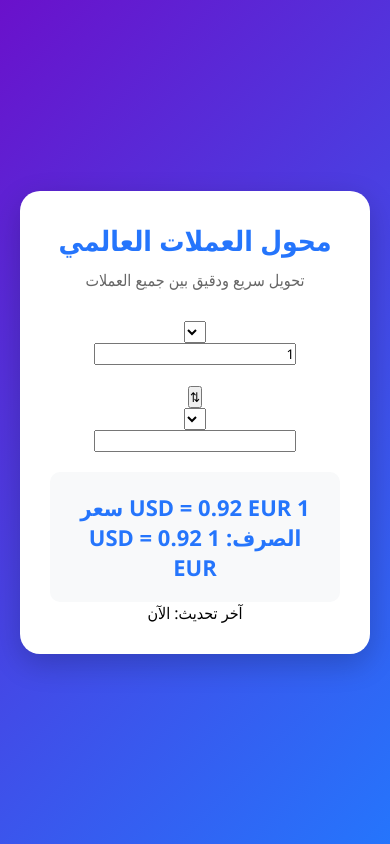
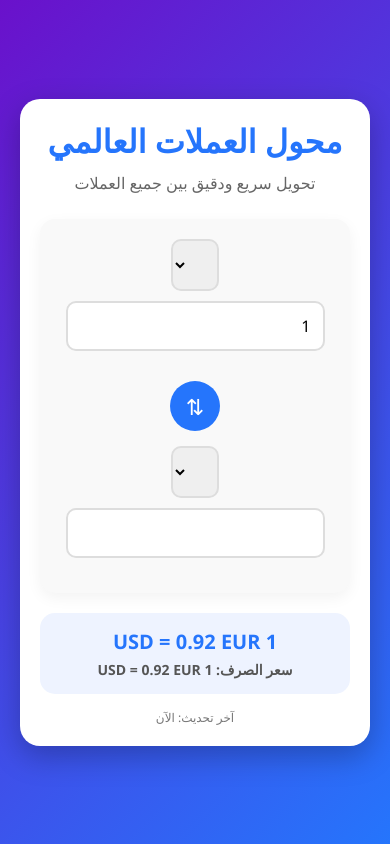
Before and after one commit to alpraa09-blip/Attrd, a plain HTML site: page index.html in a window 390 px wide. Drawn offline with Linux system fonts and the light colour scheme; no server answers.

Commit message:
Update Style.css

```diff
--- a/Style.css
+++ b/Style.css
@@ -2,122 +2,117 @@
   margin: 0;
   padding: 0;
   box-sizing: border-box;
-  font-family: 'Segoe UI', Tahoma, Geneva, Verdana, sans-serif;
+  font-family: "Segoe UI", sans-serif;
 }
 
 body {
   background: linear-gradient(135deg, #6a11cb 0%, #2575fc 100%);
+  min-height: 100vh;
   display: flex;
   justify-content: center;
   align-items: center;
-  min-height: 100vh;
+  color: #333;
   padding: 20px;
 }
 
 .container {
   background: #fff;
   border-radius: 20px;
-  box-shadow: 0 10px 30px rgba(0, 0, 0, 0.2);
+  box-shadow: 0 10px 30px rgba(0, 0, 0, 0.25);
+  padding: 30px;
+  max-width: 500px;
   width: 100%;
-  max-width: 500px;
-  padding: 30px;
   text-align: center;
 }
 
 h1 {
   color: #2575fc;
-  font-size: 28px;
   margin-bottom: 10px;
 }
 
 .subtitle {
   color: #666;
-  margin-bottom: 30px;
-  font-size: 16px;
+  margin-bottom: 25px;
+}
+
+.converter-box {
+  background: #f9f9f9;
+  border-radius: 15px;
+  padding: 20px;
+  margin-bottom: 20px;
+  box-shadow: 0 5px 15px rgba(0, 0, 0, 0.05);
 }
 
 .input-group {
   display: flex;
+  gap: 10px;
   align-items: center;
-  margin-bottom: 20px;
+  margin-bottom: 15px;
 }
 
-.amount-input {
+select,
+input {
   flex: 1;
-  padding: 15px;
+  padding: 12px;
+  border-radius: 10px;
   border: 2px solid #ddd;
-  border-radius: 10px;
-  text-align: center;
-  font-size: 18px;
+  font-size: 16px;
+  transition: 0.3s;
 }
 
-.currency-select {
-  width: 150px;
-  padding: 15px;
-  border: 2px solid #ddd;
-  border-radius: 10px;
-  margin-right: 10px;
+input:focus,
+select:focus {
+  border-color: #2575fc;
+  outline: none;
 }
 
-.swap-btn {
+button#swap {
   background: #2575fc;
   color: #fff;
   border: none;
   border-radius: 50%;
   width: 50px;
   height: 50px;
-  font-size: 20px;
+  font-size: 22px;
   cursor: pointer;
-  margin-bottom: 20px;
   transition: 0.3s;
 }
 
-.swap-btn:hover {
-  background: #1a68e3;
+button#swap:hover {
+  background: #1a5ed6;
   transform: rotate(180deg);
 }
 
 .result {
-  background: #f8f9fa;
-  border-radius: 10px;
-  padding: 20px;
-  font-size: 22px;
+  background: #eef3ff;
+  border-radius: 15px;
+  padding: 15px;
+  color: #2575fc;
+  font-size: 20px;
   font-weight: bold;
-  color: #2575fc;
 }
 
-.rate {
+#rate-text {
+  display: block;
+  color: #555;
   font-size: 14px;
-  color: #555;
   margin-top: 5px;
 }
 
-.last-update {
-  margin-top: 20px;
+#last-update {
   font-size: 12px;
-  color: #888;
-}
-
-.ad-box {
-  margin-top: 20px;
+  color: #777;
+  margin-top: 15px;
 }
 
 @media (max-width: 480px) {
+  .container {
+    padding: 20px;
+  }
   .input-group {
     flex-direction: column;
   }
-
-  .currency-select {
-    width: 100%;
-    margin-right: 0;
-    margin-bottom: 10px;
-  }
-
-  .swap-btn {
-    transform: rotate(90deg);
-  }
-
-  .swap-btn:hover {
-    transform: rotate(270deg);
+  button#swap {
+    margin: 15px auto;
   }
 }
```
